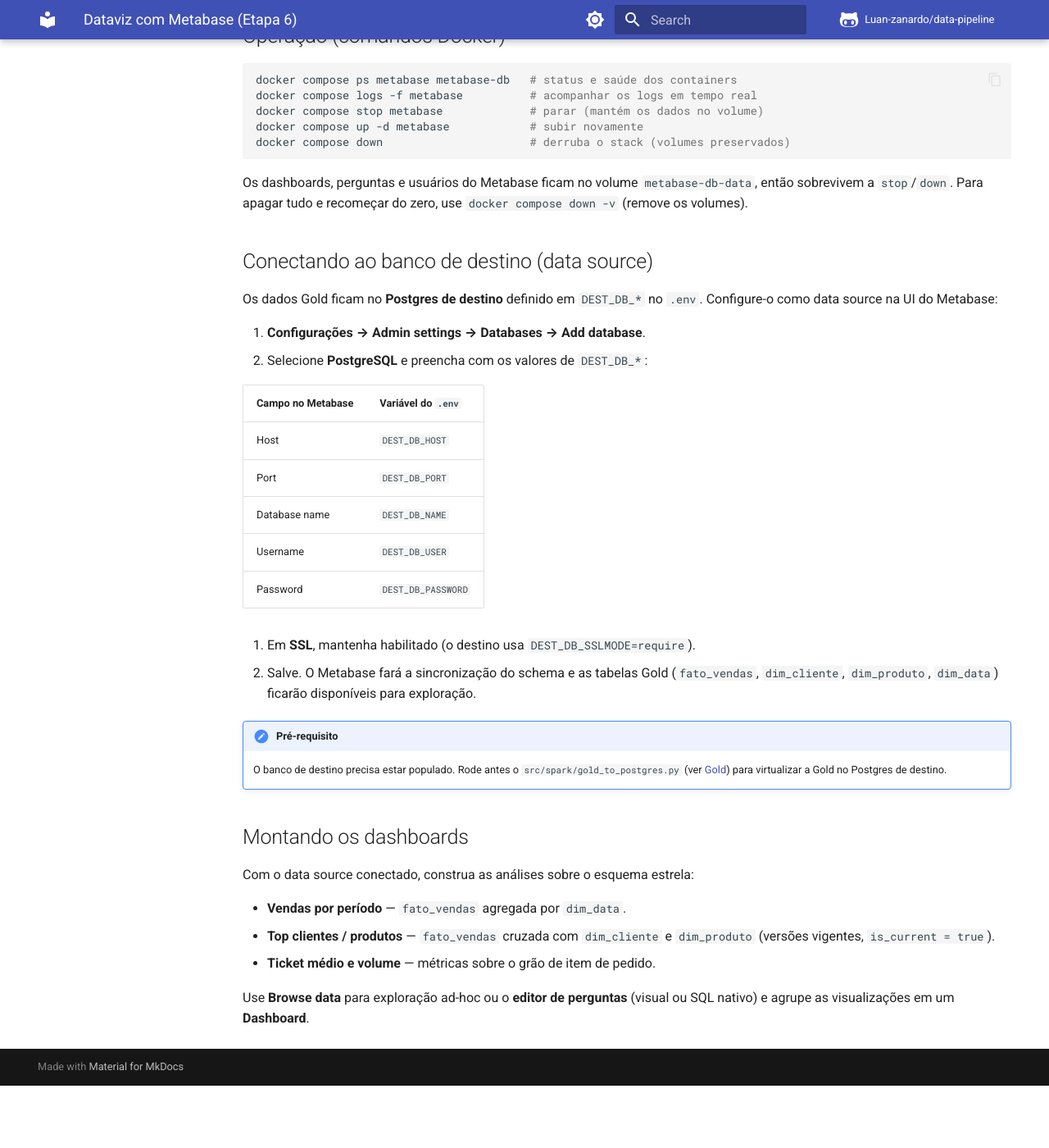
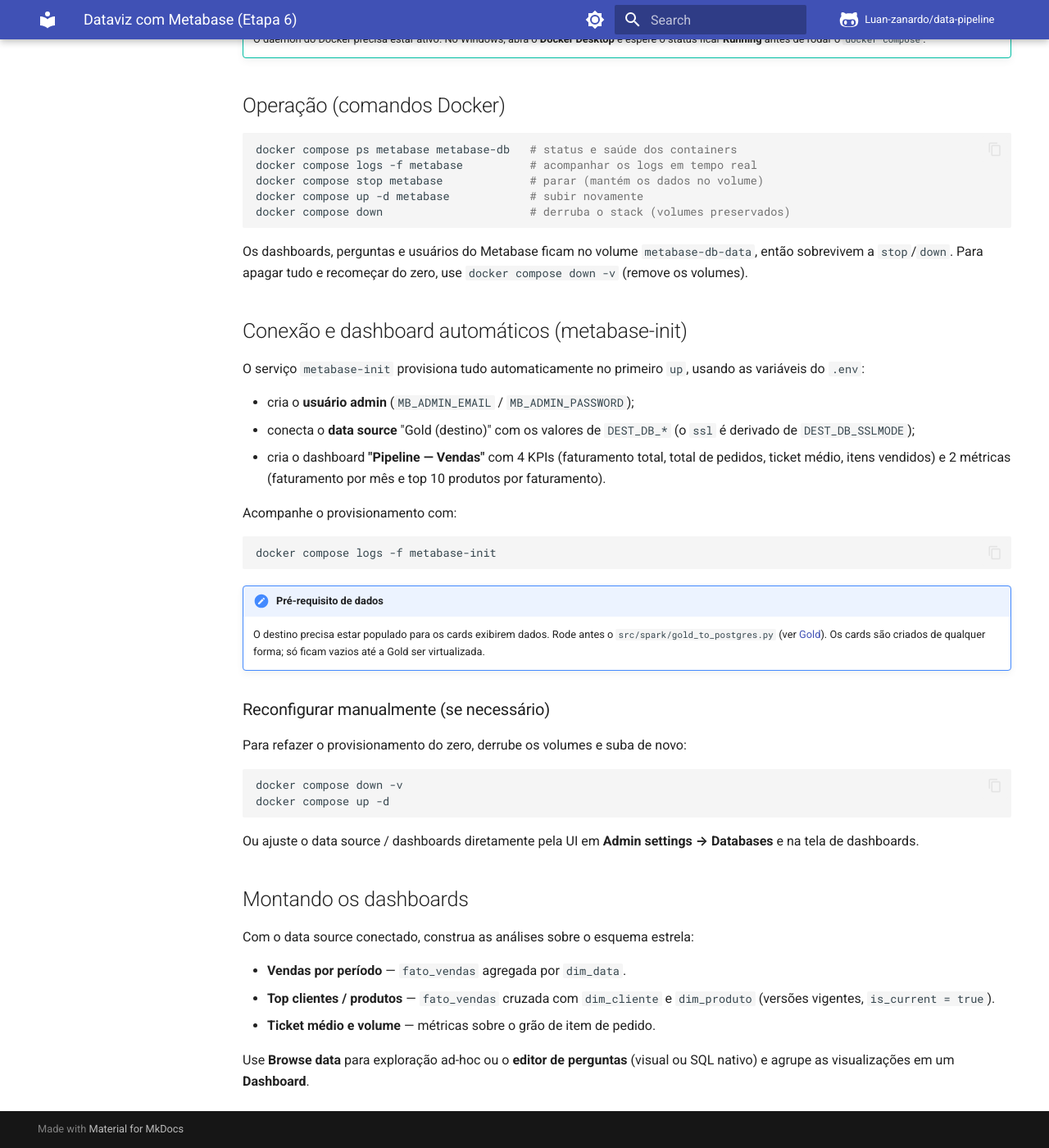
Before and after one commit to Luan-zanardo/data-pipeline, an MkDocs documentation site: the page built from docs/metabase.md, in a window 1280 px wide and 1400 px high, scrolled down 1011 px. Shown: the whole window at 82% size. Built offline with MkDocs 1.6.1 and Material for MkDocs 9.7.7, drawn with Linux system fonts in a browser that asks for light colours; comment, search, counter and statistics services are not loaded; before the commit the page ends 2335 px from its top, so only the background shows below that; some of the changed text lies outside the part shown.

Commit message:
docs(metabase): descreve provisionamento automatico (init)
Co-Authored-By: Claude Opus 4.8 <noreply@anthropic.com>

````diff
--- a/docs/metabase.md
+++ b/docs/metabase.md
@@ -21,6 +21,10 @@ O `docker-compose.yml` adiciona dois serviços para a Etapa 6:
   próprio Metabase (dashboards, perguntas, usuários). Não confundir com o
   banco de **destino** (os dados Gold), que é externo e conectado como
   *data source*.
+- **`metabase-init`** — um job de execução única que, no primeiro `up`, cria o
+  usuário admin, conecta o **data source** (Postgres de destino) e monta o
+  **dashboard "Pipeline — Vendas"** (4 KPIs + 2 métricas) via API do Metabase.
+  É idempotente: re-execuções não duplicam nada.
 
 Os dados do Metabase persistem no volume `metabase-db-data`.
 
@@ -55,31 +59,40 @@ Os dashboards, perguntas e usuários do Metabase ficam no volume
 `metabase-db-data`, então sobrevivem a `stop`/`down`. Para apagar tudo e
 recomeçar do zero, use `docker compose down -v` (remove os volumes).
 
-## Conectando ao banco de destino (data source)
+## Conexão e dashboard automáticos (metabase-init)
 
-Os dados Gold ficam no **Postgres de destino** definido em `DEST_DB_*` no
-`.env`. Configure-o como data source na UI do Metabase:
+O serviço `metabase-init` provisiona tudo automaticamente no primeiro `up`,
+usando as variáveis do `.env`:
 
-1. **Configurações → Admin settings → Databases → Add database**.
-2. Selecione **PostgreSQL** e preencha com os valores de `DEST_DB_*`:
+- cria o **usuário admin** (`MB_ADMIN_EMAIL` / `MB_ADMIN_PASSWORD`);
+- conecta o **data source** "Gold (destino)" com os valores de `DEST_DB_*`
+  (o `ssl` é derivado de `DEST_DB_SSLMODE`);
+- cria o dashboard **"Pipeline — Vendas"** com 4 KPIs (faturamento total, total
+  de pedidos, ticket médio, itens vendidos) e 2 métricas (faturamento por mês e
+  top 10 produtos por faturamento).
 
-   | Campo no Metabase | Variável do `.env` |
-   | ----------------- | ------------------ |
-   | Host              | `DEST_DB_HOST`     |
-   | Port              | `DEST_DB_PORT`     |
-   | Database name     | `DEST_DB_NAME`     |
-   | Username          | `DEST_DB_USER`     |
-   | Password          | `DEST_DB_PASSWORD` |
+Acompanhe o provisionamento com:
 
-3. Em **SSL**, mantenha habilitado (o destino usa `DEST_DB_SSLMODE=require`).
-4. Salve. O Metabase fará a sincronização do schema e as tabelas Gold
-   (`fato_vendas`, `dim_cliente`, `dim_produto`, `dim_data`) ficarão
-   disponíveis para exploração.
+```bash
+docker compose logs -f metabase-init
+```
 
-!!! note "Pré-requisito"
-    O banco de destino precisa estar populado. Rode antes o
-    `src/spark/gold_to_postgres.py` (ver [Gold](gold.md)) para virtualizar a
-    Gold no Postgres de destino.
+!!! note "Pré-requisito de dados"
+    O destino precisa estar populado para os cards exibirem dados. Rode antes o
+    `src/spark/gold_to_postgres.py` (ver [Gold](gold.md)). Os cards são criados
+    de qualquer forma; só ficam vazios até a Gold ser virtualizada.
+
+### Reconfigurar manualmente (se necessário)
+
+Para refazer o provisionamento do zero, derrube os volumes e suba de novo:
+
+```bash
+docker compose down -v
+docker compose up -d
+```
+
+Ou ajuste o data source / dashboards diretamente pela UI em
+**Admin settings → Databases** e na tela de dashboards.
 
 ## Montando os dashboards
 
````
Also changed, not shown: other parts of docs/metabase.md (+1 -1 lines).
